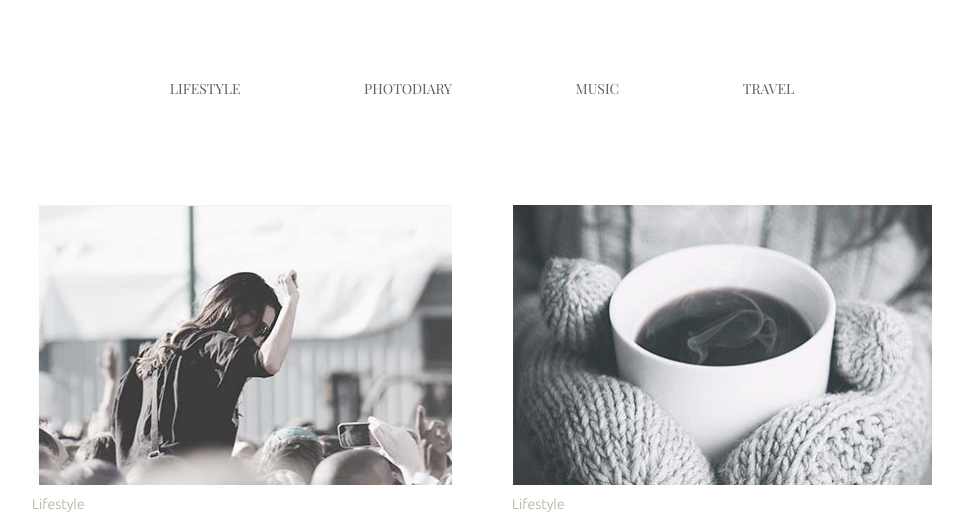
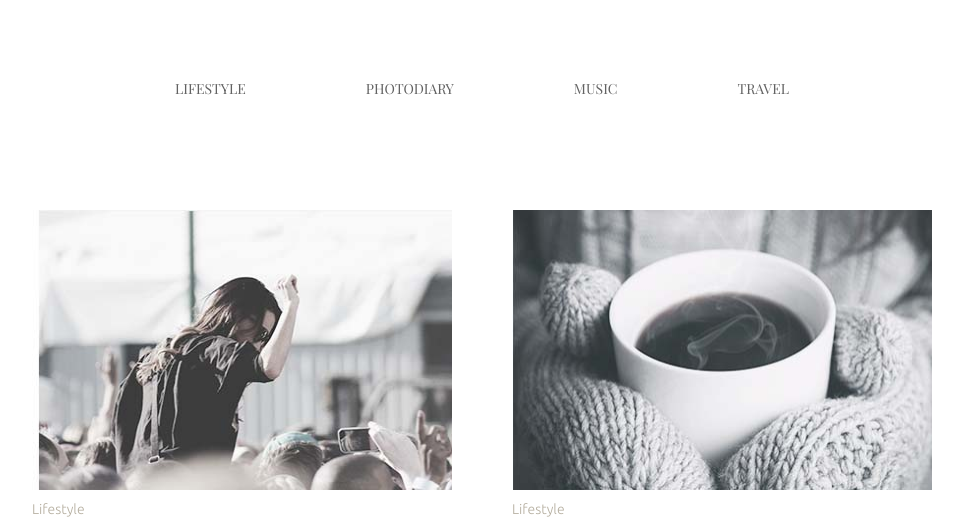
Before and after one commit to LeYuliia/course, a plain HTML site: page html-css/module-3/index.html in a window 1280 px wide. Shown: the top 523 px of the page, without its empty margins (158-1121 px from the left). Drawn offline with nearby package versions, Linux system fonts and the light colour scheme; a web font is replaced by a local one.

Commit message:
after check_2

```diff
--- a/html-css/module-3/style.css
+++ b/html-css/module-3/style.css
@@ -6,10 +6,15 @@ html{
 *::after{
     box-sizing: inherit;}
 
+    header{
+    padding-top: 77px;
+    padding-bottom: 104px;}
+
 .container{
     width: 900px;
     margin: 0 auto;
-    font-size: 0px;}
+    font-size: 0px;
+    padding-bottom: 70px;}
 
 body{
     font-family: "Playfair Display", sans-serif;
@@ -19,7 +24,7 @@ body{
 
 
 .menu {
-    font-size: 14px;
+    font-size: 0px;
     list-style-type: none;
     text-align: center;
     vertical-align: middle;
@@ -29,8 +34,8 @@ body{
 
 .menu li{
     display: inline-block;
-    padding-top: 77px;
-    padding-bottom: 104px;}
+    font-size: 14px;
+    }
 .menu li:not(:last-child){
     margin-right: 120px;}
 
@@ -39,7 +44,8 @@ body{
     color: #626262;
     font-weight: 400;
     text-transform: uppercase;
-    text-decoration: none;}
+    text-decoration: none;
+    display:block}
 .menu a:hover{
     color: #03a9f4;}
 .menu a:focus{
@@ -51,10 +57,10 @@ body{
     display: inline-block;
     width: 420px;
     margin-bottom: 130px;
-    padding-right: 60px;
+    margin-right: 60px;
     font-size: 14px;}
 .article:nth-child(2n) {
-        padding-right: 0px;}
+        margin-right: 0px;}
  .article:nth-last-child(-n+3){
         margin-bottom:0px;}
 /*С этим псевдоклассом у меня возникли трудности. Мне нужно убрать нижний марджин у 2х последних дочерних элементов article.
@@ -77,6 +83,7 @@ body{
 
 .article h2 {
     font-size: 30px;
+    margin: 0px;
     margin-bottom: 32px;}
 
 .article p{
@@ -94,5 +101,4 @@ button{
     background: white;
     display:block;
     margin-top: 52px;
-    margin-bottom: 70px;
     font-size: 20px;}
```
